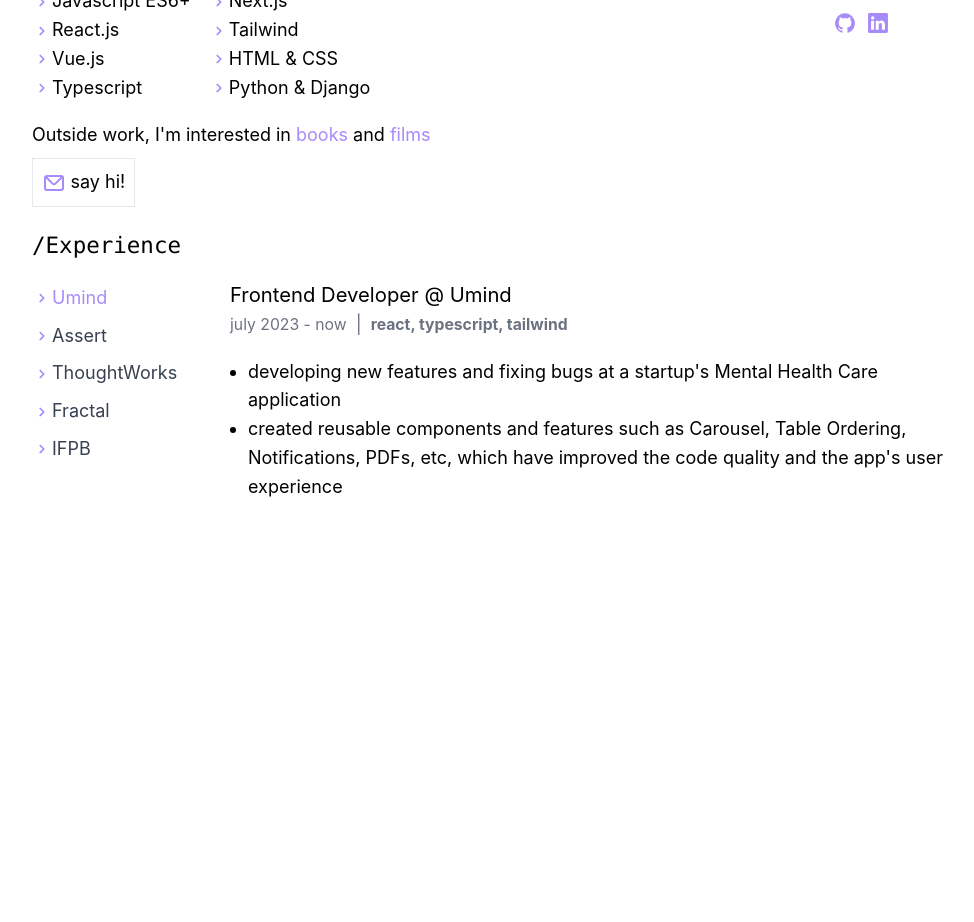
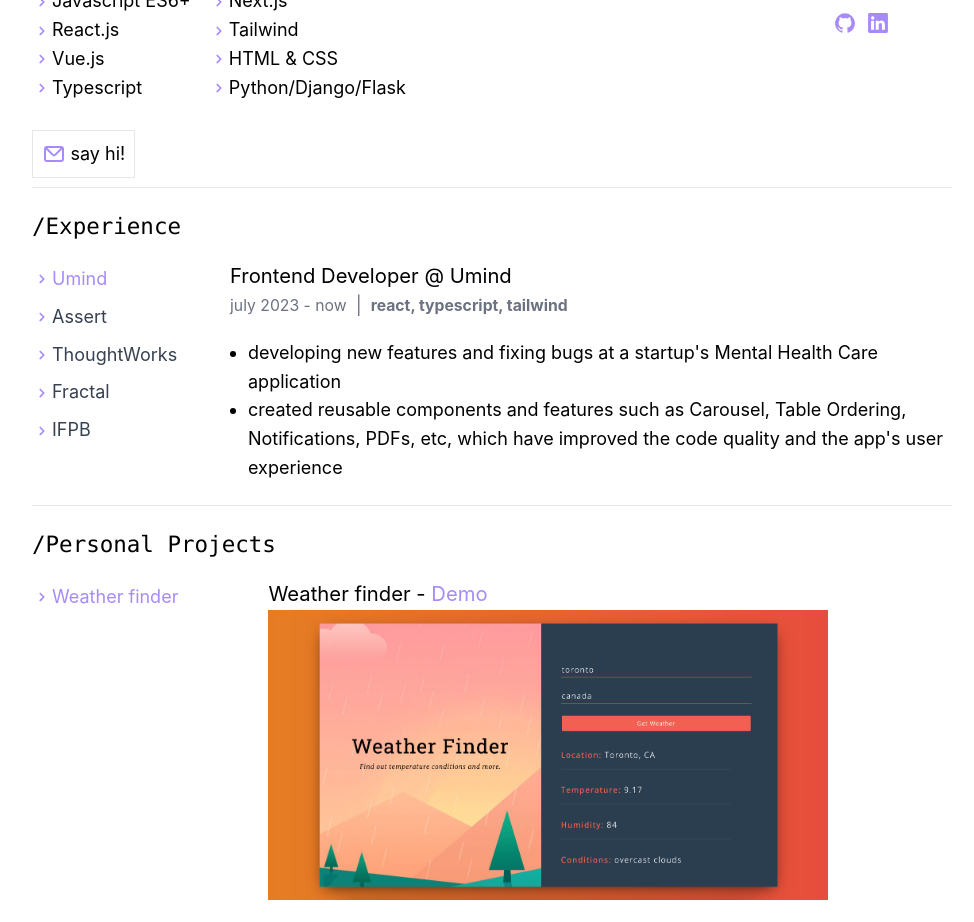
Before and after one commit to larissamoreira/blog, a Next.js app: page / in a window 1280 px wide. Shown: the part 260-1182 px from the top of the page, without its empty margins (148-1122 px from the left). Before the commit the page ends 800 px from the top, so only its background shows below. Built offline with nearby package versions, Linux system fonts and the light colour scheme.

Commit message:
add first project

```diff
--- a/pages/index.js
+++ b/pages/index.js
@@ -8,6 +8,7 @@
 
 export default function Home() {
   const [activeTab, setActiveTab] = useState("Umind");
+  const [activeTabProject, setActiveTabProject] = useState("weather");
 
   const tabContent = [
     {
@@ -77,6 +78,15 @@
     },
   ];
 
+  const projects = [
+    {
+      id: "weather",
+      name: 'Weather finder',
+      image: '/images/weather.png',
+      link: 'https://larissamoreira.github.io/weather_finder/'
+    }
+  ]
+
   return (
     <>
       <section className="flex flex-col md:flex-row gap-4">
@@ -129,34 +139,21 @@
                 </li>
                 <li className="flex flex-row items-center">
                   <UilAngleRight size="20" color="#A78BFA" />
-                  Python & Django
+                  Python/Django/Flask
                 </li>
               </div>
             </ul>
           </div>
-          <div>
-            Outside work, I'm interested in{" "}
-            <a
-              href="https://www.goodreads.com/user/show/48945955-larissa-gusm-o"
-              target="/"
-            >
-              books
-            </a>{" "}
-            and{" "}
-            <a href="https://letterboxd.com/nnothumann/" target="/">
-              films
-            </a>
           <p>
             <button
               onClick={() => {
                 window.location.href = `mailto:lgusmao1996@gmail.com`;
               }}
-                className="flex items-center border p-2 gap-1 hover:bg-slate-100 mt-2"
+              className="flex items-center border p-2 gap-1 hover:bg-slate-100 my-2"
             >
               <UilEnvelope size="24" color="#A78BFA" /> <span>say hi!</span>
             </button>
           </p>
-          </div>
         </div>
         <div className="order-first flex flex-col items-center md:order-last">
           <Image
@@ -169,7 +166,7 @@
           />
           <h1 className="text-xl text-center pt-2">{name}</h1>
           <div className="text-violet-400 flex gap-2 justify-center pt-1">
-            <a href="https://github.com/larissadotjs" target="_blank">
+            <a href="https://github.com/larissamoreira" target="_blank">
               <UilGithub />
             </a>
             <a
@@ -181,6 +178,7 @@
           </div>
         </div>
       </section>
+      <hr />
       <section className="py-5">
         <h1 className="font-mono pb-4 text-xl">/Experience</h1>
         <div className="flex flex-col md:flex-row gap-5 md:gap-20">
@@ -223,6 +221,39 @@
           </div>
         </div>
       </section>
+      <hr />
+      <section className="py-5">
+        <h1 className="font-mono pb-4 text-xl">/Personal Projects</h1>
+        <div className="flex flex-col md:flex-row gap-5 md:gap-20">
+          <div className="flex md:flex-col items-start w-30">
+            {projects.map((tab) => (
+              <button
+                key={tab.id}
+                onClick={() => setActiveTabProject(tab.id)}
+                className={`relative flex flex-row items-center py-1 ${
+                  activeTabProject === tab.id ? "text-violet-400" : " text-gray-700"
+                }`}
+              >
+                <UilAngleRight size="20" color="#A78BFA" />
+                {tab.name}
+              </button>
+            ))}
+          </div>
+          <div>
+            {projects.map((tab) => (
+              <div
+                key={tab.id}
+                style={{ display: activeTabProject === tab.id ? "block" : "none" }}
+              >
+                <h1 className="text-lg break-words">{tab.name} - <a href={tab.link} target="blank">Demo</a></h1>
+                <div className="flex flex-row gap-2 items-center text-gray-500">
+                  <Image src={tab.image} height={560} width={560}/>
+                </div>
+              </div>
+            ))}
+          </div>
+        </div>
+      </section>
     </>
   );
 }
```
Also changed, not shown: public/images/weather.png (added). Lines whose indentation alone changed are shown as unchanged.
